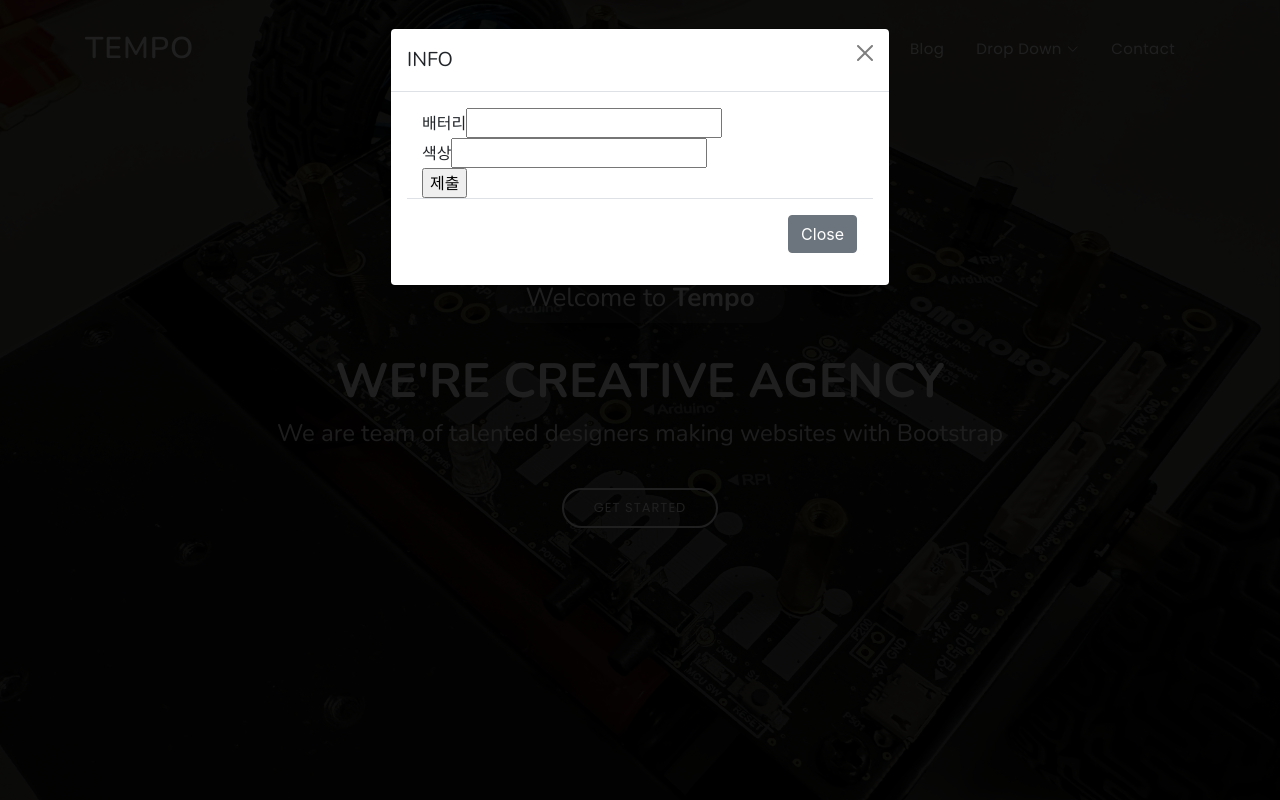
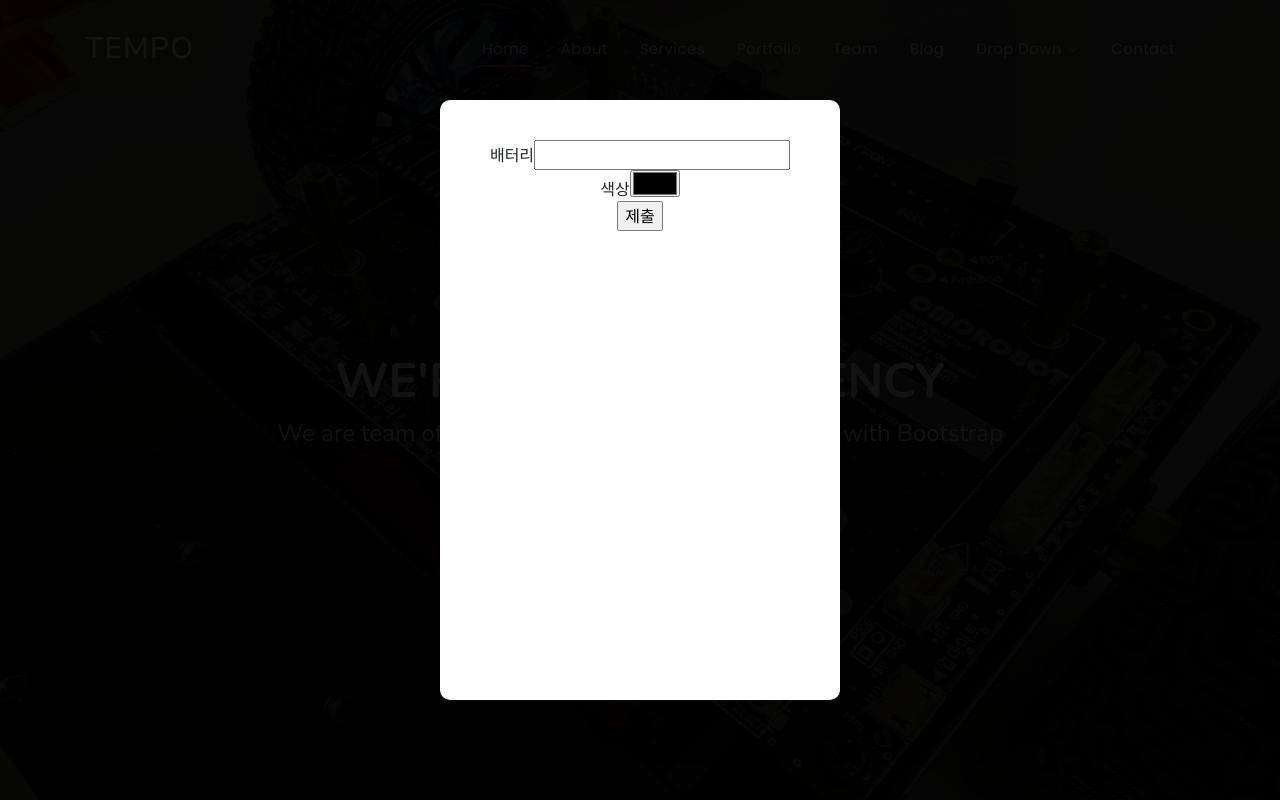
Before and after one commit to MOON-TG/mini_second, a Django app: template webapp/templates/webapp/info_list.html in a window 1280 px wide, after a click on "정보입력". Run offline with Django 4.2, Linux system fonts and the light colour scheme; tables that the repository leaves empty hold one stand-in row (values such as "Sample post"); the template is opened without the code that fills it: values that come from a table or form of the project are taken from there, most other values are stand-ins (such as "Sample title", 1, 10 or a date in 2020); some libraries are stand-ins or nearby versions.

Commit message:
color 정보 추출 구현

```diff
--- a/webapp/static/webapp/assets/css/style.css
+++ b/webapp/static/webapp/assets/css/style.css
@@ -13,7 +13,64 @@ body {
   color: #444444;
 }
 
+.modal {
+  position: absolute;
+  top: 0;
+  left: 0;
+
+  width: 100%;
+  height: 100%;
+
+  display: none;
+
+  background-color: rgba(0, 0, 0, 0.4);
+}
+
+.modal.show {
+  display: block;
+}
+
+.modal_body {
+  position: absolute;
+  top: 50%;
+  left: 50%;
+
+  width: 400px;
+  height: 600px;
+
+  padding: 40px;
+
+  text-align: center;
+
+  background-color: rgb(255, 255, 255);
+  border-radius: 10px;
+  box-shadow: 0 2px 3px 0 rgba(34, 36, 38, 0.15);
+
+  transform: translateX(-50%) translateY(-50%);
+}
+
+.color_box {
+  border: 1px solid black;
+  width: 50px;
+  height: 50px;
+}
+
+.color_box_input {
+  -webkit-appearance: none;
+  -moz-appearance: none;
+  appearance: none;
+  background-color: transparent;
+  width: 40px;
+  height: 40px;
+  border: none;
+}
+
+.color_box_input::-webkit-color-swatch {
+  border: none;
+}
+
 .colInfo{
+
   margin: auto 10%;
 }
 
--- a/webapp/templates/webapp/info_list.html
+++ b/webapp/templates/webapp/info_list.html
@@ -135,12 +135,17 @@
                   <br>
                   <div class="infoBottom">
                     <div class="colInfo">
+                     <div>
                       <h4 class="small font-weight-bold">COLOR<span class="float-right bat-fig">
-                          {{ p.color }}
+                      </div>
+                      <div>
+                          <input class="color_box_input" type="color" value="{{ p.color }}" disabled />
+                        </div>
                         </span></h4>
+
                     </div>
                     <div class="exam">
-                      <h4 class="small font-weight-bold">EXAM<span class="float-right bat-fig">
+                      <h4 class="small font-weight-bold">RUN TIME<span class="float-right bat-fig">
                         </span></h4>
                     </div>
                     <div class="exam">
@@ -856,34 +861,43 @@
 
 
   <!-- Modal -->
-  <div class="modal fade" id="exampleModal" tabindex="-1" aria-labelledby="exampleModalLabel" aria-hidden="true">
-    <div class="modal-dialog">
-      <div class="modal-content">
-
-        <div class="modal-header">
-          <h5 class="modal-title" id="exampleModalLabel">INFO</h5>
-          <button type="button" class="btn-close" data-bs-dismiss="modal" aria-label="Close"></button>
-        </div>
-        <div class="modal-body">
-          <div class="container">
+  <div class="modal" id="exampleModal">
+    <div class="modal_body">
       <form action="{% url 'createform' %}">
         배터리<input type="text" name="battery">
         <br>
-              색상<input type="text" name="color">
+        색상<input type="color" name="color">
         <br>
         <input type="submit" value="제출">
       </form>
     </div>
+  </div>
+  <button class="btn-open-popup">Modal 띄우기</button>
 
-          <div class="modal-footer">
-            <button type="button" class="btn btn-secondary" data-bs-dismiss="modal">Close</button>
+  <div class="card shadow mb-4">
+    <div class="card-header py-3">
+      <h6 class="m-0 font-weight-bold text-primary">Projects</h6>
+    </div>
+    <div class="card-body">
+      {% if p.bat %}
+      <h4 class="small font-weight-bold">BATTERY <span class="float-right">{{ p.bat }}</span></h4>
 
+      {% endif %}
+      <div class="progress mb-4">
+        <div class="progress-bar bg-danger" role="progressbar" style="width: 20%" aria-valuenow="20" aria-valuemin="0"
+          aria-valuemax="100"></div>
       </div>
-
+      {% if p.color %}
+      <h4 class="small font-weight-bold">LED_COLOR <span class="float-right">{{ p.color }}</span>
+      </h4>
+      {% endif %}
+      <!-- {% if run_time %}
+      <h4 class="small font-weight-bold">RUN TIME <span class="float-right">{{ run_time }} 분</span>
+      </h4>
+      {% endif %} -->
     </div>
-      </div>
-    </div>
-  </div>
+    <input class="color_box_input" type="color" value="{{ p.color }}" disabled />
+  </div>>
 
   <script>
     const bat = document.querySelector('.bat-fig').innerText
@@ -901,6 +915,33 @@
     integrity="sha384-QJHtvGhmr9XOIpI6YVutG+2QOK9T+ZnN4kzFN1RtK3zEFEIsxhlmWl5/YESvpZ13"
     crossorigin="anonymous"></script>
 
+  <script>
+    const body = document.querySelector('body');
+    const modal = document.querySelector('.modal');
+    const btnOpenPopup = document.querySelector('.btn-open-popup');
+    const cancel = document.querySelector('.cancel');
+
+    btnOpenPopup.addEventListener('click', () => {
+      modal.classList.toggle('show');
+
+      if (modal.classList.contains('show')) {
+        body.style.overflow = 'hidden';
+      }
+    });
+
+    modal.addEventListener('click', (event) => {
+      //modal.classList.toggle('show');
+
+      if (!modal.classList.contains('show')) {
+        body.style.overflow = 'auto';
+      }
+    });
+
+    cancel.addEventListener('click', () => {
+      modal.classList.toggle('show');
+    });
+  </script>
+
 </body>
 
 </html>
```
Lines whose indentation alone changed are shown as unchanged.
